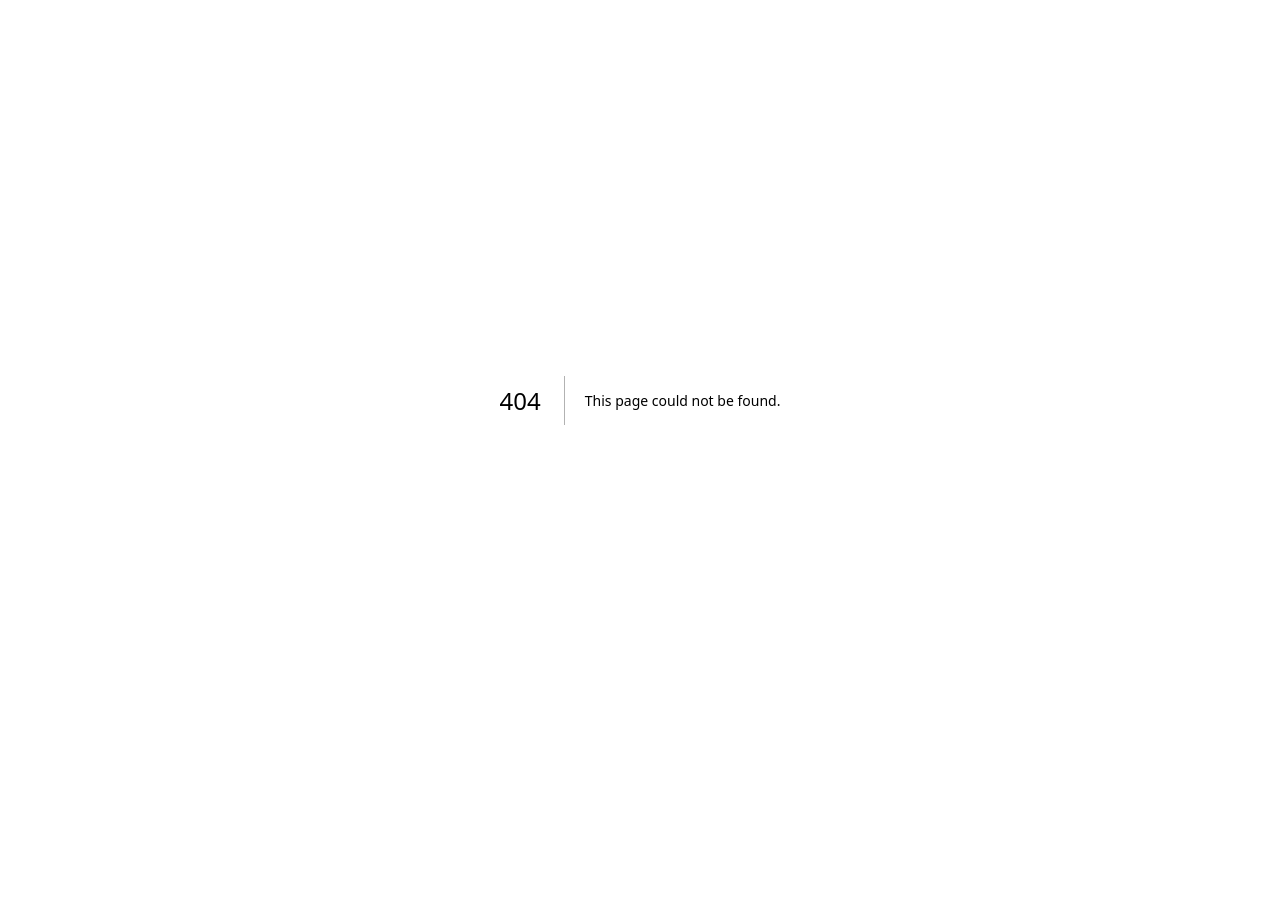
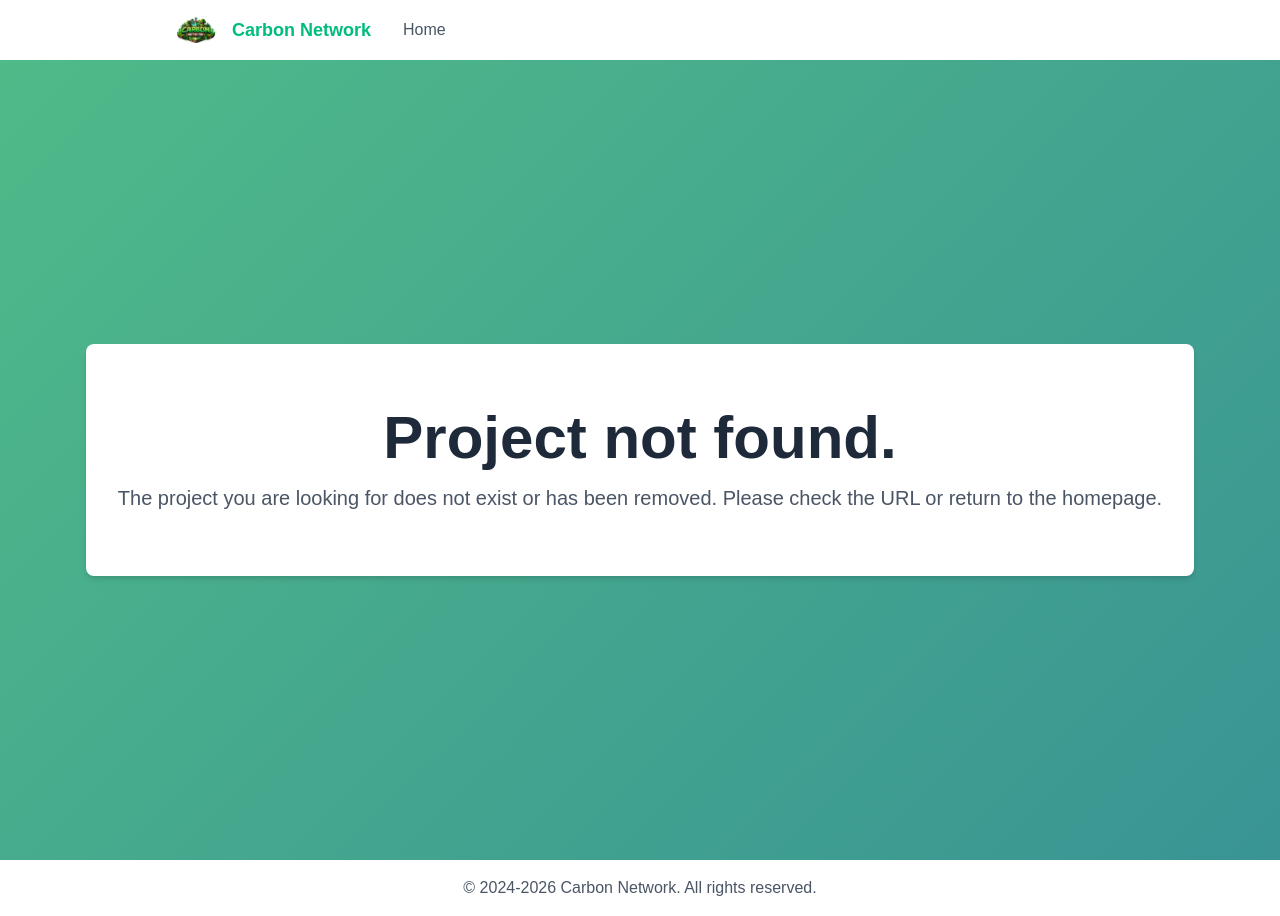
Before and after one commit to CarbonNetwork-MC/Website, a Next.js app: page /404 in a window 1280 px wide. Before the commit this address had no page. Before the commit the page ends 800 px from the top, so only its background shows below. Built offline with nearby package versions, Linux system fonts and the light colour scheme.

Commit message:
feat: 404 page

```diff
--- /dev/null
+++ b/app/404/page.tsx
@@ -0,0 +1,47 @@
+import Image from "next/image";
+
+export default function Home() {
+  return (
+    <>
+    {/* Navbar */}
+    <div className="bg-white shadow-md">
+      <nav className="flex items-center justify-between lg:justify-start gap-8 lg:mx-40 p-4">
+        <div className="flex items-center space-x-4">
+          <Image
+            src="/logo.png"
+            alt="Logo"
+            width={40}
+            height={40}
+            className="rounded-full"
+          />
+          <span className="font-bold text-lg text-emerald-500">Carbon Network</span>
+        </div>
+        <div className="space-x-4">
+          <a href="/" className="text-gray-600 hover:text-blue-700">
+            Home
+          </a>
+        </div>
+      </nav>
+    </div>
+    {/* End of Navbar */}
+    {/* Main content */}
+    <main className="flex flex-col items-center justify-center min-h-screen py-2 hero">
+      <div className="bg-white shadow-md rounded-lg text-center mx-2 lg:mx-0 px-8 py-16">
+        <h1 className="text-6xl font-bold text-gray-800">Project not found.</h1>
+        <p className="mt-4 text-xl text-gray-600">
+          The project you are looking for does not exist or has been removed. Please check the URL or return to the homepage.
+        </p>
+      </div>
+    </main>
+    {/* End of main content */}
+    {/* Footer */}
+    <footer className="bg-white shadow-md">
+      <div className="flex items-center justify-center p-4">
+        <span className="text-gray-600">&copy; 2024-{new Date().getFullYear()} Carbon Network. All rights reserved.</span>
+      </div>
+    </footer>
+    {/* End of footer */}
+    {/* End of page */}
+    </>
+  );
+}
```
